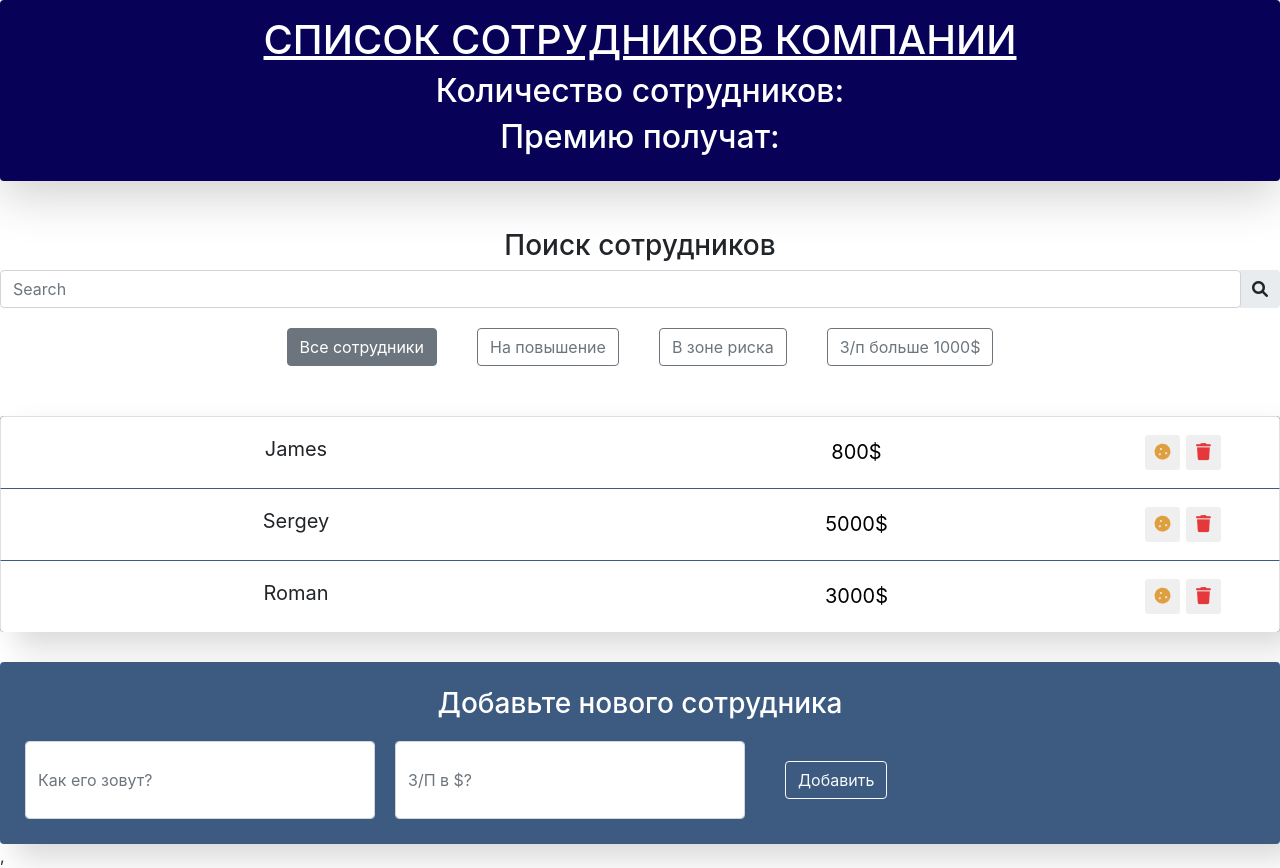
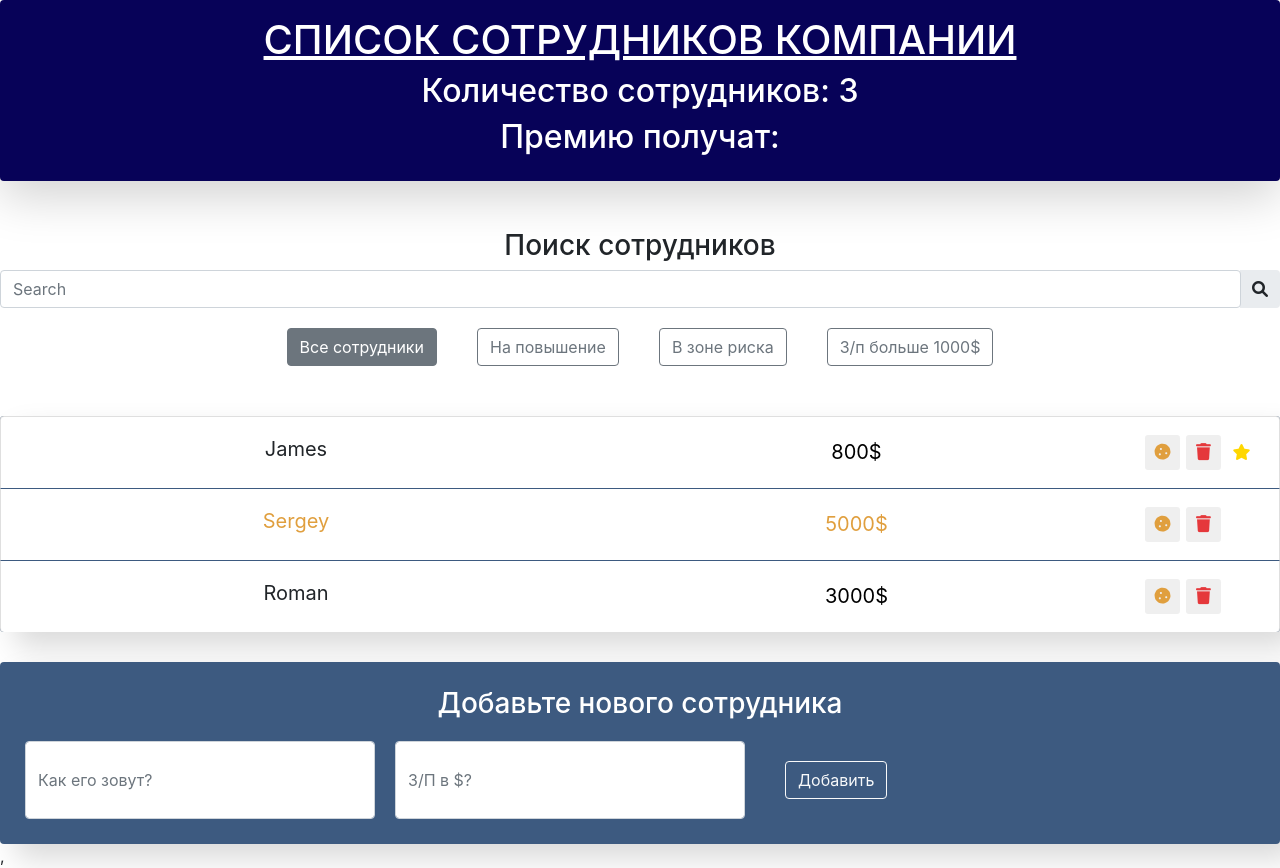
Before and after one commit to sanycoxxxx/React__App, a React (Create React App) app in the folder my-app/: page / in a window 1280 px wide. Built offline with nearby package versions, Linux system fonts and the light colour scheme.

Commit message:
form new Item

```diff
--- a/my-app/src/App.js
+++ b/my-app/src/App.js
@@ -14,12 +14,38 @@ class App extends Component{
     super(props);
     this.state = {
       data: [
-        {name: "James" , salary: 800 , increase: false, favourite: false, id: 1},
-        {name: "Sergey" , salary: 5000 , increase: true, favourite: true, id: 2},
-        {name: "Roman" , salary: 3000 , increase: false, favourite: false, id: 3}
+        {name: "James" , salary: 800 , increase: false, rise: true, id: 1},
+        {name: "Sergey" , salary: 5000 , increase: true, rise: false, id: 2},
+        {name: "Roman" , salary: 3000 , increase: false, rise: false, id: 3}
       ]
     }
+    this.maxId = 4;
+    this.all = this.state.data.length
   }
+
+onRise = (id) => {
+  console.log(`rise in ${id}`)
+}
+
+onIncrease = (id) => {
+  console.log(`increase in ${id}`)
+}
+
+addItem = (name, salary) => {
+  const newItem = {
+    name,
+    salary,
+    increase: false,
+    rise: false,
+    id: this.maxId++
+  }
+  this.setState(({data}) => {
+    const newArr = [...data, newItem];
+    return {
+    data: newArr
+    }
+  })
+}
 
   deleteItem = (id) => {
    this.setState(({data}) => {
@@ -34,7 +60,8 @@ class App extends Component{
         return (
           <div className="App">
             <header className="App-header">
-              <AppInfo/>
+              <AppInfo
+              amountItem={this.all}/>
               <div>
                 <SearchPanel/>
                 <AppFilter/>
@@ -42,10 +69,14 @@ class App extends Component{
               <div>
                  <EmployeesList
                  data={data}
-                 onDelete={this.deleteItem}/>
+                 onDelete={this.deleteItem}
+                 onRise = {this.onRise}
+                 onIncrease = {this.onIncrease}/>
               </div>
               <div >
-                <EmployeesAddForm/>
+                <EmployeesAddForm
+                onAdd={this.addItem}/>
+
               </div>
             </header>
 
--- a/my-app/src/components/app-info/app-info.js
+++ b/my-app/src/components/app-info/app-info.js
@@ -1,10 +1,20 @@
+import {Component} from 'react';
 import './app-info.css'
-const  AppInfo = () => {
-return (<div className="app-info shadow-lg p-3 mb-5 rounded app-info">
-            <h1>СПИСОК СОТРУДНИКОВ КОМПАНИИ</h1>
-            <h2>Количество сотрудников:</h2>
-            <h2>Премию получат:</h2>
-        </div>)};
+class  AppInfo extends Component {
+constructor(props) {
+    super(props);
+}
+
+
+render() {
+    return (
+    <div className="app-info shadow-lg p-3 mb-5 rounded app-info">
+        <h1>СПИСОК СОТРУДНИКОВ КОМПАНИИ</h1>
+        <h2>Количество сотрудников: {this.props.amountItem}</h2>
+        <h2>Премию получат:</h2>
+    </div>)};
+
+}
 
 
 export default AppInfo;
--- a/my-app/src/components/employees-add-form/employees-add-form.js
+++ b/my-app/src/components/employees-add-form/employees-add-form.js
@@ -9,19 +9,36 @@ class EmployeesAddForm extends Component {
             salary: ''
         }
     }
+
+
+
     onValueChange = (e) => {
         this.setState({
-            [e.target.name] : e.target.value
+            [e.target.name] : e.target.value,
+
         })
+     }
 
-     }
+     onSubmit = (e) => {
+        e.preventDefault();
+        this.props.onAdd(this.state.name, this.state.salary);
+        this.setState({
+            name: '',
+            salary: ''
+        })
+    }
+
+
+
 
    render () {
        const{name, salary} = this.state
+
     return (
         <div className="app-add-form">
             <h3>Добавьте нового сотрудника</h3>
             <form
+                onSubmit={this.onSubmit}
                 className="add-form d-flex">
                 <input onChange={this.onValueChange} type="text"
                     className="form-control new-post-label"
@@ -34,8 +51,9 @@ class EmployeesAddForm extends Component {
                     value={salary}
                     placeholder="З/П в $?" />
 
-                <button type="submit"
-                        className="btn btn-outline-light">Добавить</button>
+                <button
+                type="submit"
+                className="btn btn-outline-light">Добавить</button>
             </form>
         </div>
     )
--- a/my-app/src/components/employees-list-item/employees-list-item.js
+++ b/my-app/src/components/employees-list-item/employees-list-item.js
@@ -1,35 +1,13 @@
-import {Component} from 'react'
-import './employees-list-item.css';
+import './employees-list-item.css'
 
-class EmployeesListItem extends Component{
-    constructor (props){
-        super(props);
-        this.state = {
-            increase: false,
-            favourite: false
-        }
-    }
+const EmployeesListItem = (props) => {
 
-    favourite = () => {
-    this.setState(({favourite}) => ({
-        favourite: !favourite
-    }))
-}
+        const {name, salary, onDelete, onIncrease, onRise, rise, increase} = props;
 
-    onIncr = () => {
-        this.setState(({increase}) => ({
-             increase: !increase
-        }))
-    }
-
-    render () {
-
-        const {name, salary, onDelete} = this.props;
-        const {increase, favourite} = this.state;
         let classNames = 'list-group-item d-flex justify-content-between';
 
 
-        if(favourite) {
+        if(rise) {
             classNames += ' like'
         }
 
@@ -41,10 +19,10 @@ class EmployeesListItem extends Component{
 
     return (
         <li className={classNames}>
-            <span onClick={this.favourite} className="list-group-item-label">{name}</span>
+            <span onClick={onRise} className="list-group-item-label">{name}</span>
             <input type="text" className="list-group-item-input" defaultValue={salary + '$'}/>
             <div className='d-flex justify-content-center align-items-center'>
-                <button onClick={this.onIncr} type="button"
+                <button onClick={onIncrease} type="button"
                     className="btn-cookie btn-sm ">
                     <i className="fas fa-cookie"></i>
                 </button>
@@ -58,7 +36,7 @@ class EmployeesListItem extends Component{
             </div>
         </li>
     )
-    }
 }
 
+
 export default EmployeesListItem;
--- a/my-app/src/components/employees-list/employees-list.js
+++ b/my-app/src/components/employees-list/employees-list.js
@@ -2,7 +2,7 @@ import EmployeesListItem from "../employees-list-item/employees-list-item";
 
 import './employees-list.css';
 
-const EmployeesList = ({data, onDelete}) => {
+const EmployeesList = ({data, onDelete, onIncrease, onRise}) => {
 
     const elements = data.map(item => {
         const {id, ...itemProps} = item;
@@ -10,6 +10,8 @@ const EmployeesList = ({data, onDelete}) => {
 
             <EmployeesListItem key = {id}
              {...itemProps}
+             onRise={() => {onRise(id)}}
+            onIncrease={() => {onIncrease(id)}}
              onDelete={()=>{onDelete(id)}}/>
         )
     })
```
